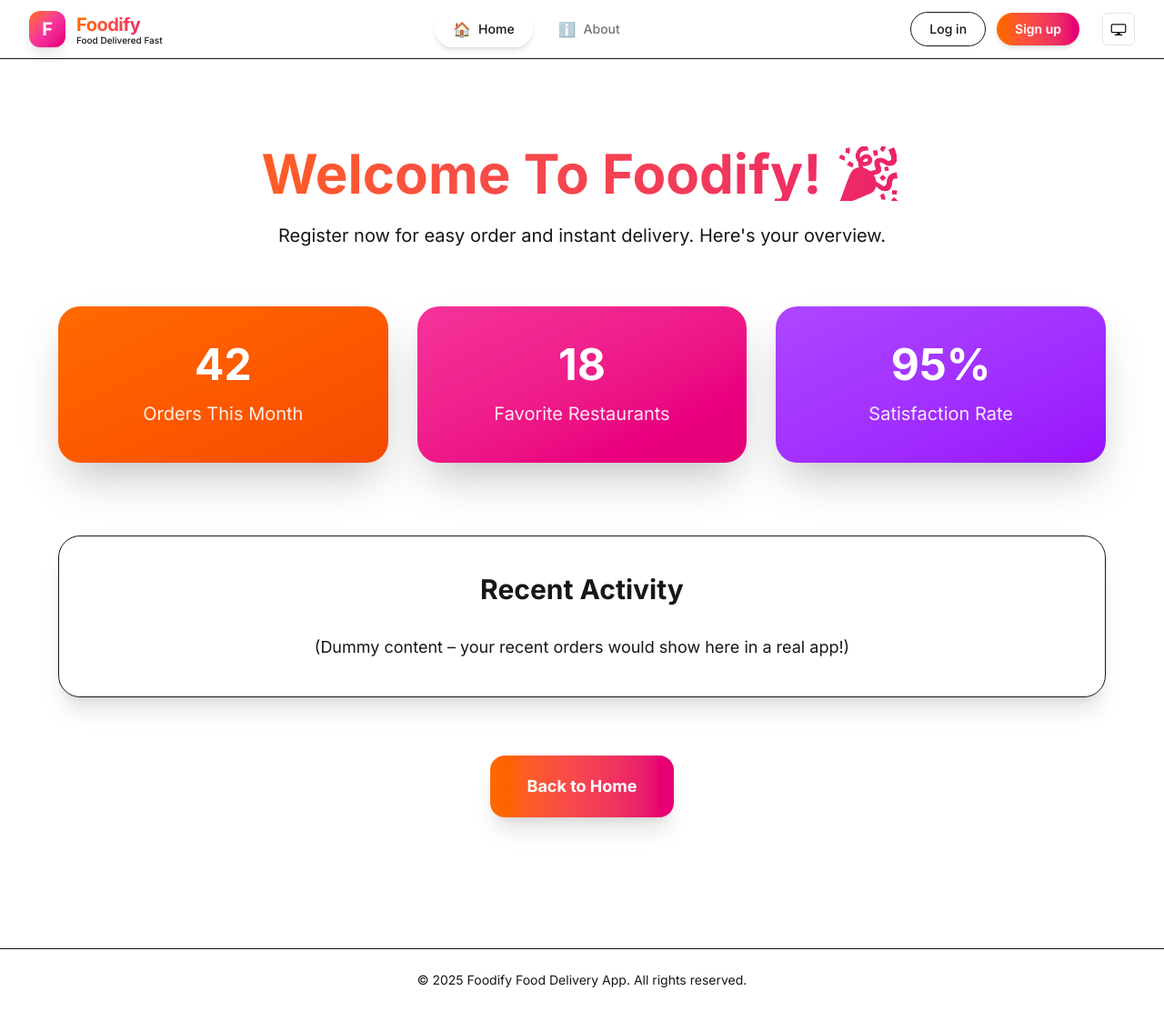
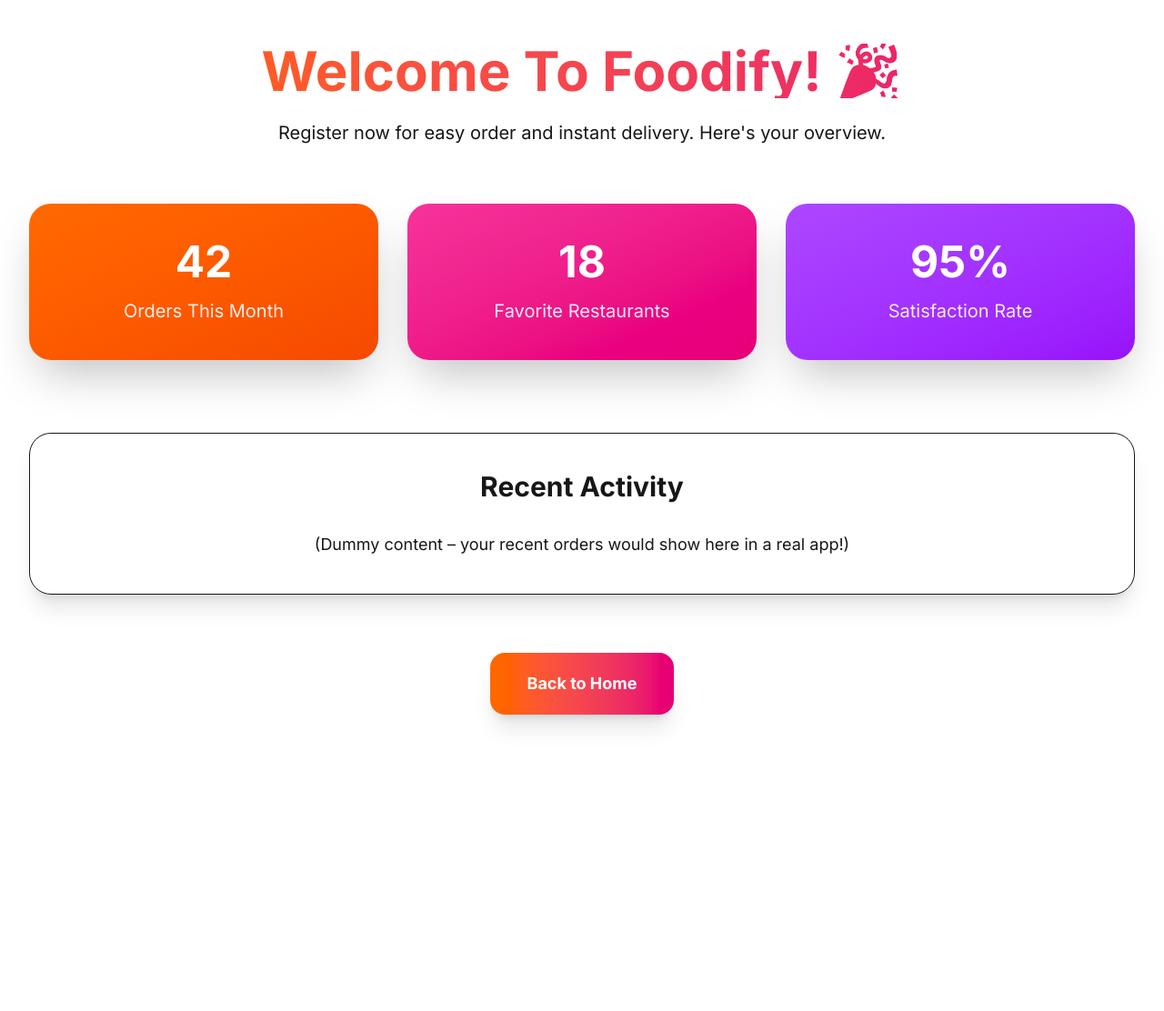
Before and after one commit to ankit7756/foodify_food_delivery_system_web, a Next.js app: page / in a window 1280 px wide. Shown: the whole page at 91% size. After the commit the page ends 834 px from the top, so only its background shows below. Built offline with nearby package versions, Linux system fonts and the light colour scheme.

Commit message:
Handle auth-based redirects in layout

```diff
--- a/app/layout.tsx
+++ b/app/layout.tsx
@@ -1,15 +1,50 @@
+// import type { Metadata } from "next";
+// import { Inter } from "next/font/google";
+// import "./globals.css";
+// import Header from "./(public)/_components/Header";
+// import Footer from "./(public)/_components/Footer";
+// import { ThemeProvider } from "next-themes";
+
+// const inter = Inter({ subsets: ["latin"] });
+
+// export const metadata: Metadata = {
+//   title: "Auth Sprint App",
+//   description: "Sprint 1 - Authentication UI",
+// };
+
+// export default function RootLayout({
+//   children,
+// }: {
+//   children: React.ReactNode;
+// }) {
+//   return (
+//     <html lang="en" suppressHydrationWarning>
+//       <body className={`${inter.className} min-h-screen flex flex-col bg-background text-foreground`}>
+//         <ThemeProvider
+//           attribute="class"
+//           defaultTheme="system"
+//           enableSystem
+//         ></ThemeProvider>
+//         <Header />
+//         <main className="flex-1 container max-w-lg mx-auto px-4 py-12">
+//           {children}
+//         </main>
+//         <Footer />
+//       </body>
+//     </html>
+//   );
+// }
+
 import type { Metadata } from "next";
 import { Inter } from "next/font/google";
 import "./globals.css";
-import Header from "./components/Header";
-import Footer from "./components/Footer";
 import { ThemeProvider } from "next-themes";
 
 const inter = Inter({ subsets: ["latin"] });
 
 export const metadata: Metadata = {
-  title: "Auth Sprint App",
-  description: "Sprint 1 - Authentication UI",
+  title: "Foodify - Food Delivery App",
+  description: "Order delicious food delivered to your doorstep",
 };
 
 export default function RootLayout({
@@ -19,17 +54,15 @@ export default function RootLayout({
 }) {
   return (
     <html lang="en" suppressHydrationWarning>
-      <body className={`${inter.className} min-h-screen flex flex-col bg-background text-foreground`}>
+      <body className={`${inter.className} min-h-screen bg-background text-foreground antialiased`}>
         <ThemeProvider
           attribute="class"
           defaultTheme="system"
           enableSystem
-        ></ThemeProvider>
-        <Header />
-        <main className="flex-1 container max-w-lg mx-auto px-4 py-12">
+          disableTransitionOnChange
+        >
           {children}
-        </main>
-        <Footer />
+        </ThemeProvider>
       </body>
     </html>
   );
```
